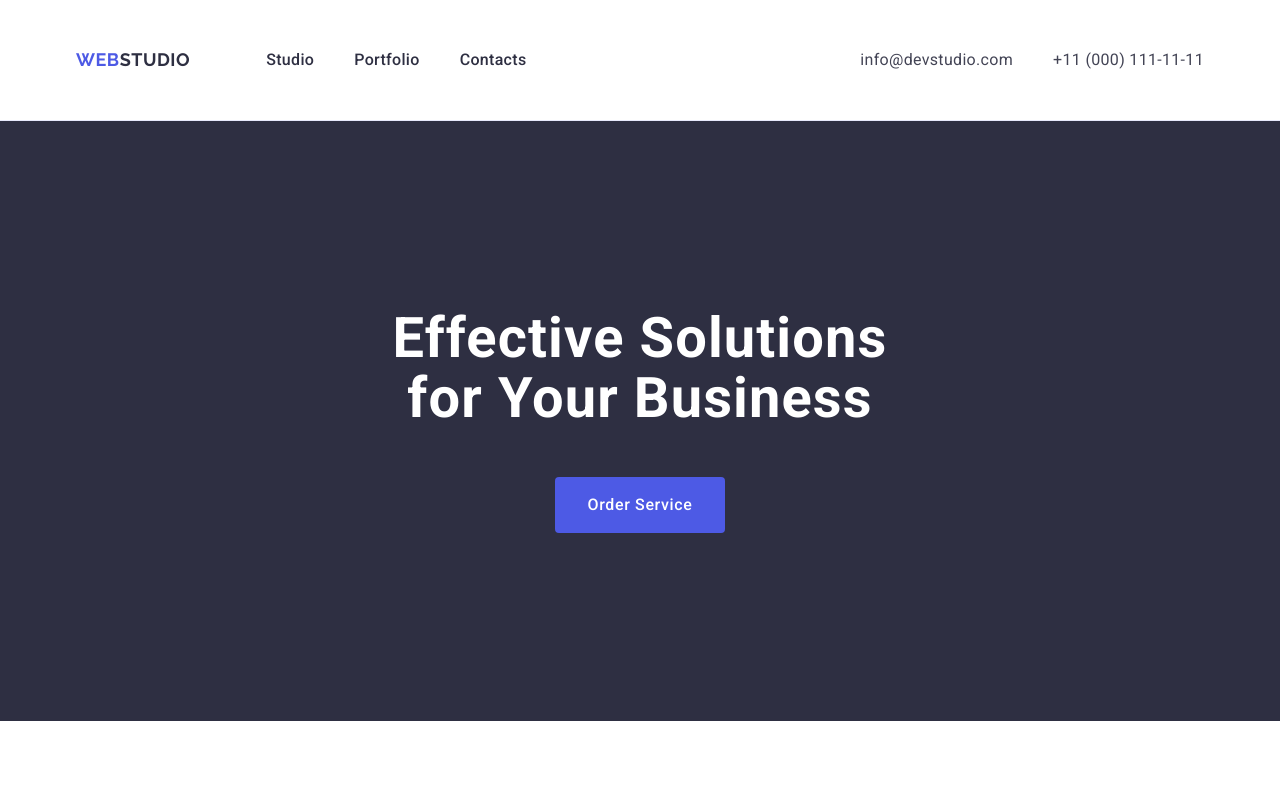
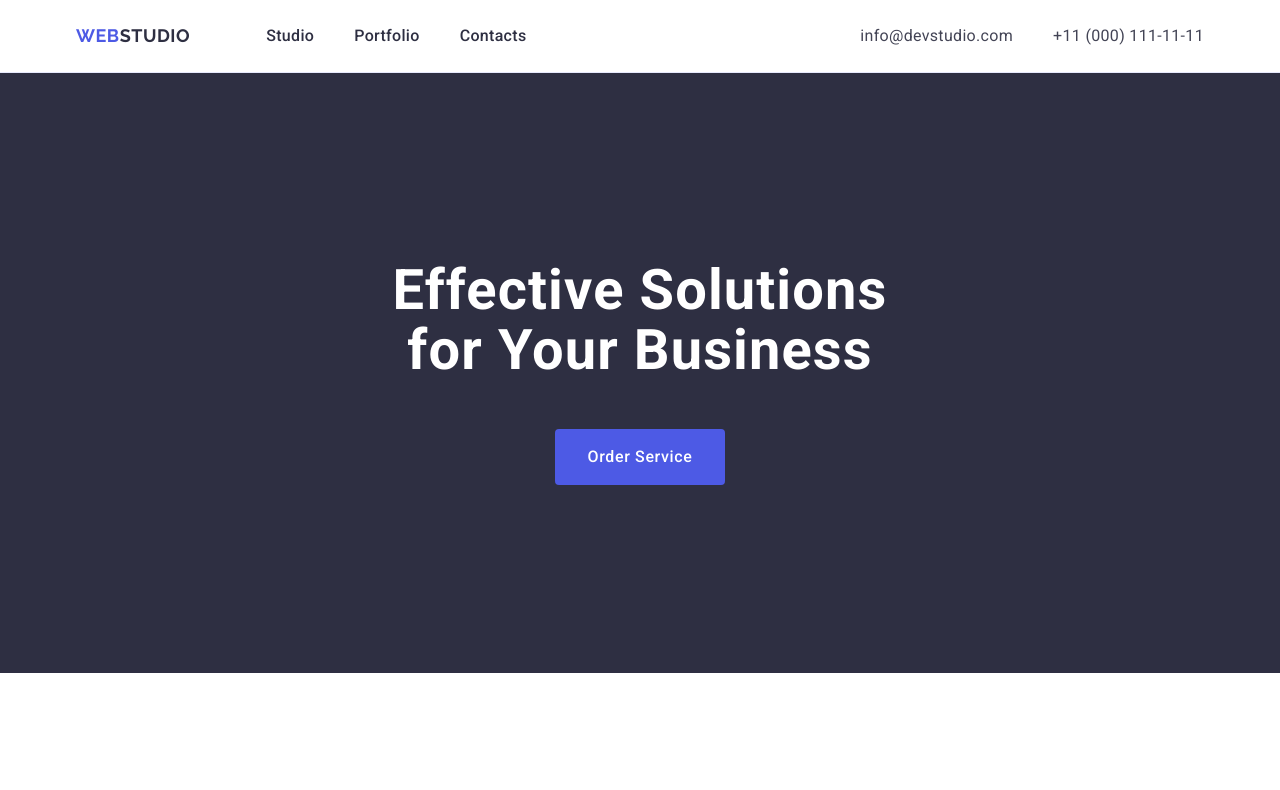
Before and after one commit to liuba-28-07/goit-markup-hw-03-03, a plain HTML site: page index.html in a window 1280 px wide. Shown: the top 790 px of the page. Drawn offline with nearby package versions, Linux system fonts and the light colour scheme.

Commit message:
goit-markup-hw-03-03

```diff
--- a/css/styles.css
+++ b/css/styles.css
@@ -47,6 +47,7 @@ img {
 
 .header-container {
     display: flex;
+
 }
 
 .header-logo {
@@ -70,8 +71,7 @@ img {
 .header-menu-list {
     display: flex;
     gap: 40px;
-    padding-top: 24px;
-    padding-bottom: 24px
+
 
 }
 
@@ -82,6 +82,8 @@ img {
     letter-spacing: 0.02em;
     text-align: left;
     color: #2E2F42;
+    padding-top: 24px;
+    padding-bottom: 24px;
 }
 
 .header-address {
@@ -91,8 +93,7 @@ img {
 .header-social-address {
     display: flex;
     gap: 40px;
-    padding-top: 24px;
-    padding-bottom: 24px;
+
 }
 
 .header-list-address {
@@ -102,6 +103,8 @@ img {
    letter-spacing: 0.02em;
    text-align: left;
    color: #434455;
+   padding-top: 24px;
+   padding-bottom: 24px;
 }
 
 
```
